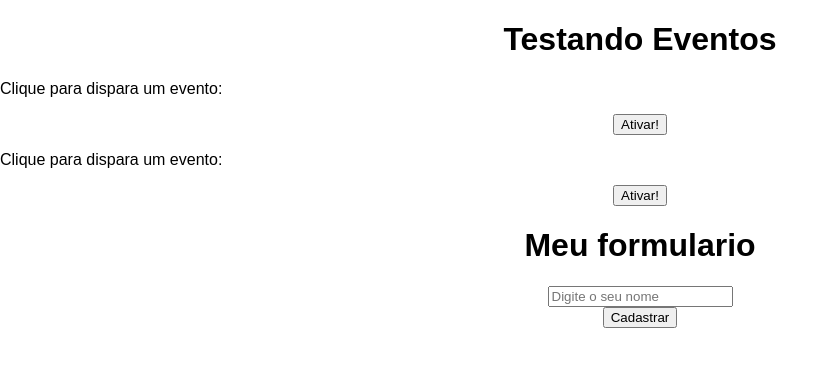
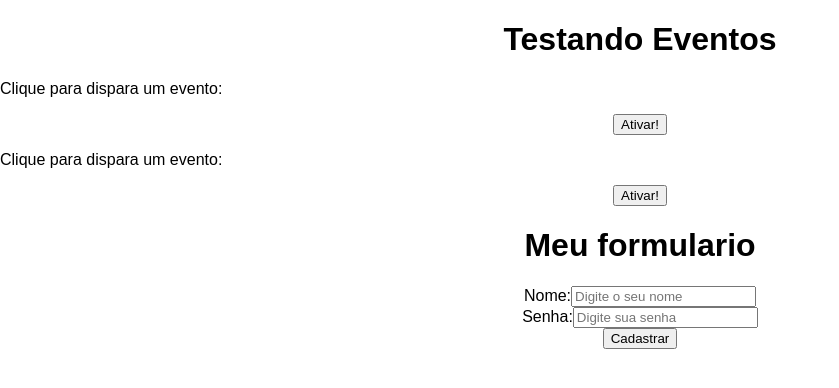
Before and after one commit to GenissonEmilio/react-js, a React (Create React App) app in the folder react-project/: page / in a window 1280 px wide. Shown: the top 388 px of the page, without its empty margins (0-839 px from the left). Built offline with nearby package versions, Linux system fonts and the light colour scheme.

Commit message:
Update Form.js

```diff
--- a/react-project/src/components/Form.js
+++ b/react-project/src/components/Form.js
@@ -1,16 +1,28 @@
+import { useState } from 'react';
+
 function Form() {
 
     function cadastrarUsuario(e) {
         e.preventDefault();
+        console.log(name);
         console.log("Usuario cadastrado");
     }
+
+    const [ name, setName ] = useState();
 
     return (
         <div>
             <h1>Meu formulario</h1>
             <form onSubmit={cadastrarUsuario}>
                 <div>
-                    <input type="text" placeholder="Digite o seu nome" />
+                    <label htmlFor="name">Nome:</label>
+                    <input type="text" id="name" name="name" placeholder="Digite o seu nome" />
+                </div>
+                <div>
+                    <label htmlFor="password">Senha:</label>
+                    <input type="password" placeholder="Digite sua senha" id="password" name="password"
+                    onChange={(e) => setName(e.target.value)}
+                    />
                 </div>
                 <div>
                     <input type="submit" value="Cadastrar" />
```
